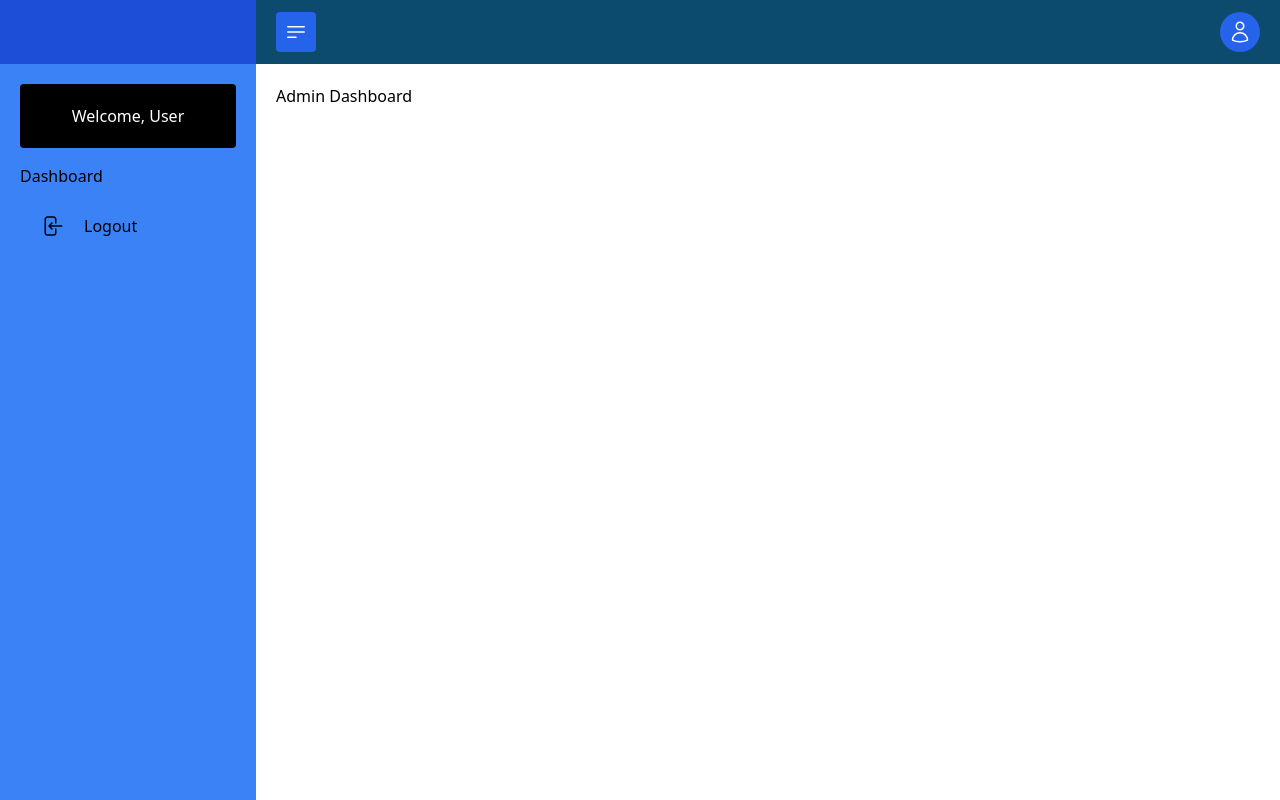
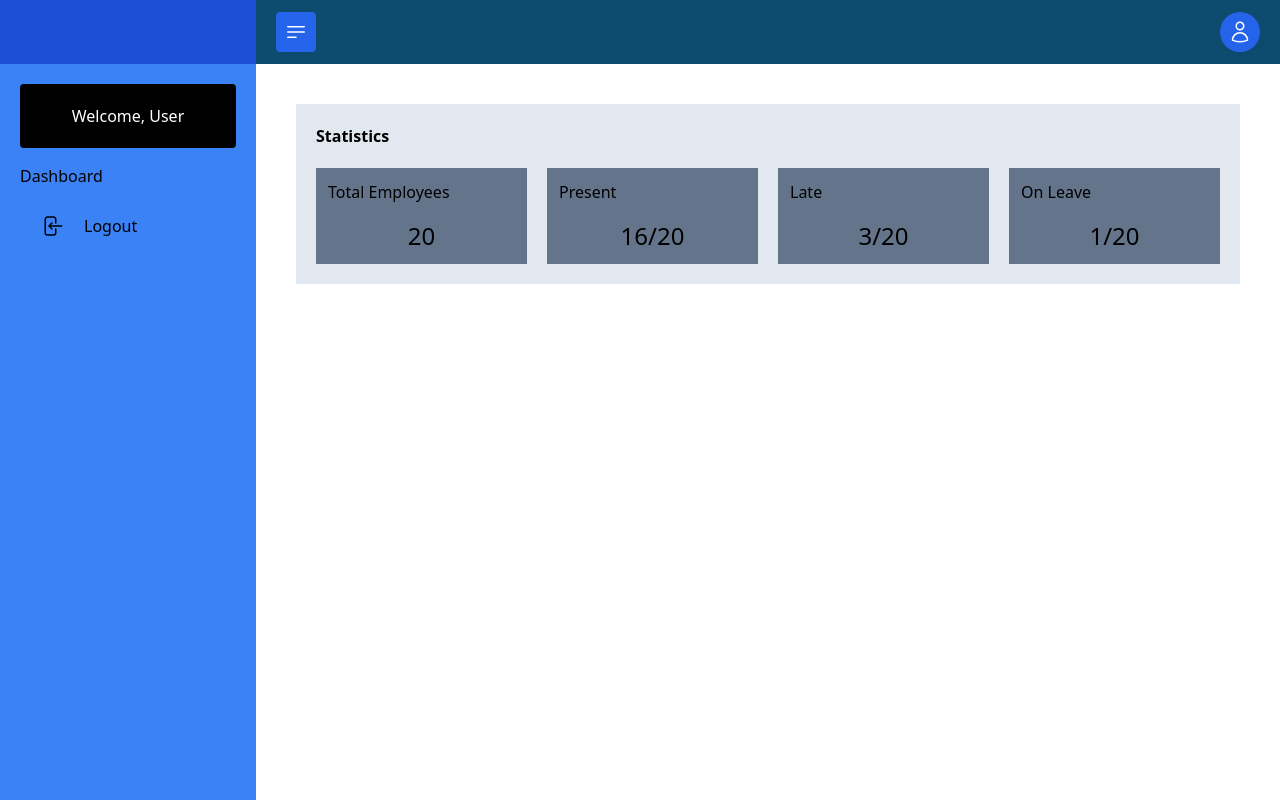
Before and after one commit to Mark-Garner/capstone-sweldo-app, a React (Create React App) app in the folder client/: page /admin/dashboard in a window 1280 px wide. Built offline with nearby package versions, Linux system fonts and the light colour scheme.

Commit message:
updated statistics

```diff
--- a/client/src/components/admin/dashboard/Statistics.jsx
+++ b/client/src/components/admin/dashboard/Statistics.jsx
@@ -2,11 +2,26 @@ import React from 'react'
 
 const Statistics = () => {
   return (
-    <div>
-        <h1 className="font-bold">
-            Statistics
-        </h1>
-
+    <div className='bg-slate-200 m-5 p-5'>
+      <h1 className='font-bold mb-5'>Statistics</h1>
+      <div className='grid grid-cols-1 md:grid-cols-2 lg:grid-cols-4 gap-5'>
+        <div className='bg-slate-500 h-24 p-3'>
+          <h2 className='mb-4'>Total Employees</h2>
+          <h2 className='flex justify-center text-2xl'>20</h2>
+        </div>
+        <div className='bg-slate-500 h-24 p-3'>
+          <h2 className='mb-4'>Present</h2>
+          <h2 className='flex justify-center text-2xl'>16/20</h2>
+        </div>
+        <div className='bg-slate-500 h-24 p-3'>
+          <h2 className='mb-4'>Late</h2>
+          <h2 className='flex justify-center text-2xl'>3/20</h2>
+        </div>
+        <div className='bg-slate-500 h-24 p-3'>
+          <h2 className='mb-4'>On Leave</h2>
+          <h2 className='flex justify-center text-2xl'>1/20</h2>
+        </div>
+      </div>
     </div>
   )
 }
--- a/client/src/pages/admin/admin_dashboard.jsx
+++ b/client/src/pages/admin/admin_dashboard.jsx
@@ -1,5 +1,10 @@
+import Statistics from '../../components/admin/dashboard/Statistics'
+
 const AdminDashboard = () => {
-  return <div>Admin Dashboard</div>
+  return <div>
+   <Statistics />
+
+  </div>
 }
 
 export default AdminDashboard
```
